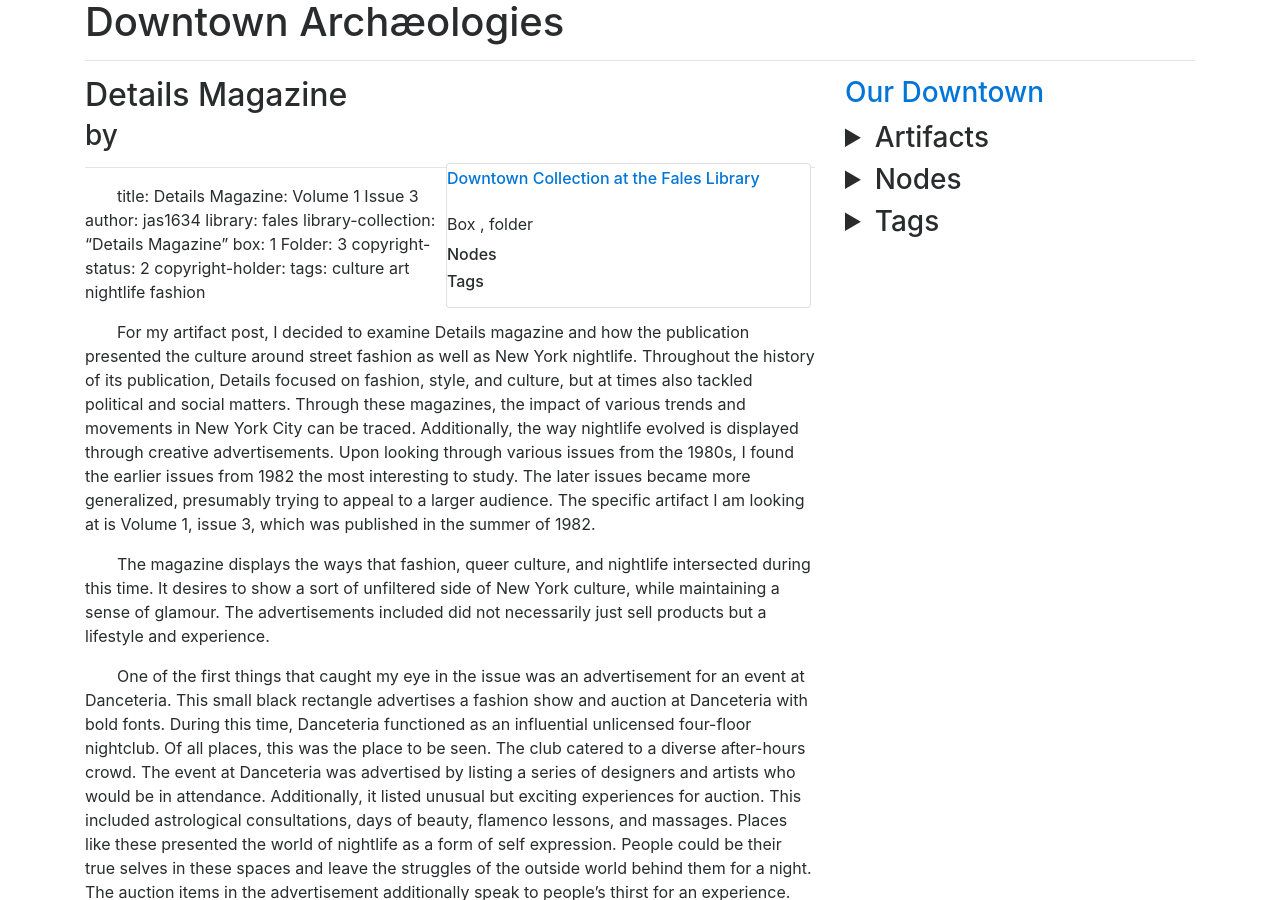
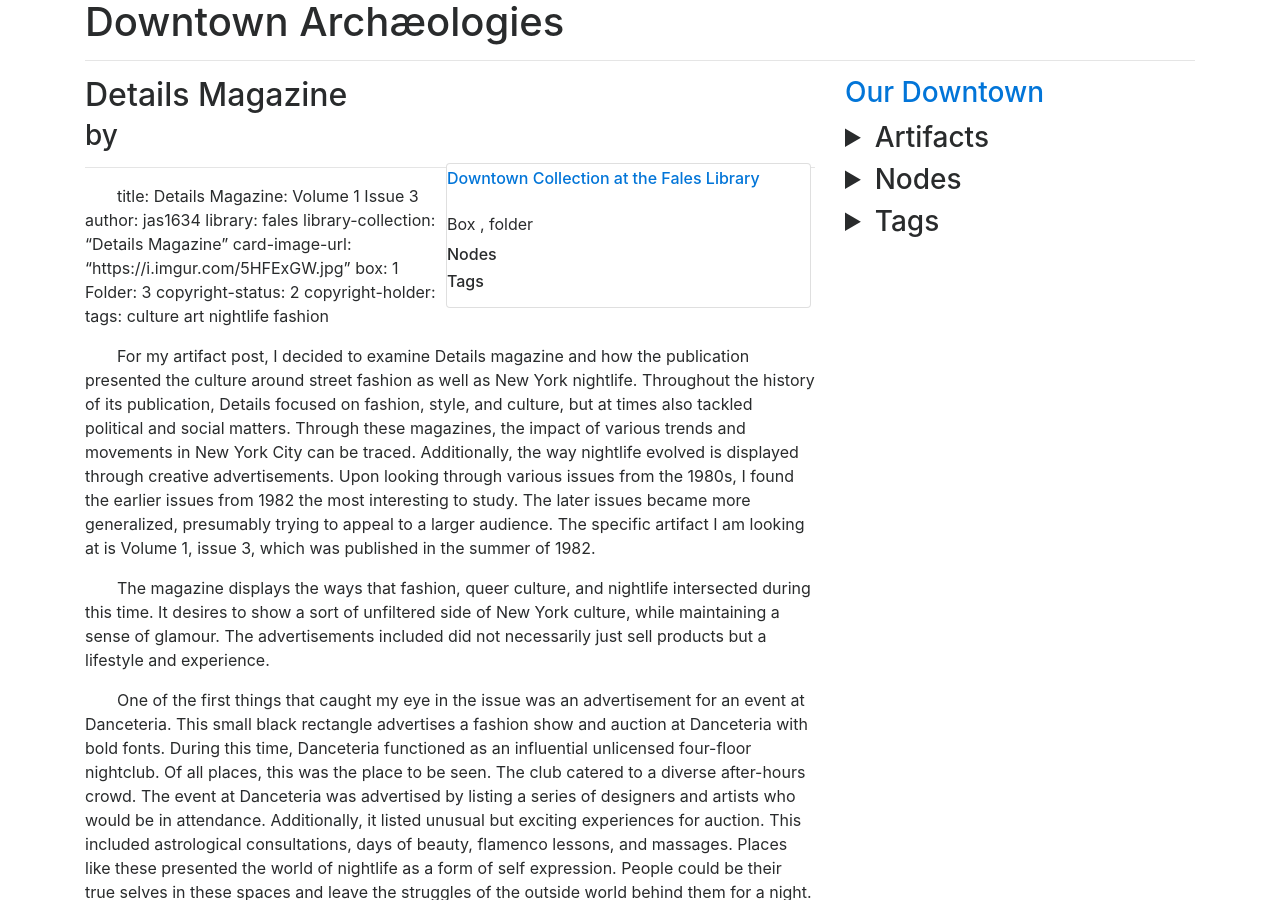
Before and after one commit to nyscapes/downtown-archaeologies, a Jekyll site: the page built from _artifacts/Details-Magazine.md, in a window 1280 px wide and 900 px high. Built offline with Jekyll 4.4.1, drawn with Linux system fonts in a browser that asks for light colours; nearby versions of some CDN libraries; part of the change alters nothing that is shown.

Commit message:
Added image

```diff
--- a/_artifacts/Details-Magazine.md
+++ b/_artifacts/Details-Magazine.md
@@ -3,6 +3,7 @@ title: Details Magazine: Volume 1 Issue 3
 author: jas1634
 library: fales
 library-collection: "Details Magazine"
+card-image-url: "https://i.imgur.com/5HFExGW.jpg"
 box: 1
 Folder: 3
 copyright-status: 2
```
